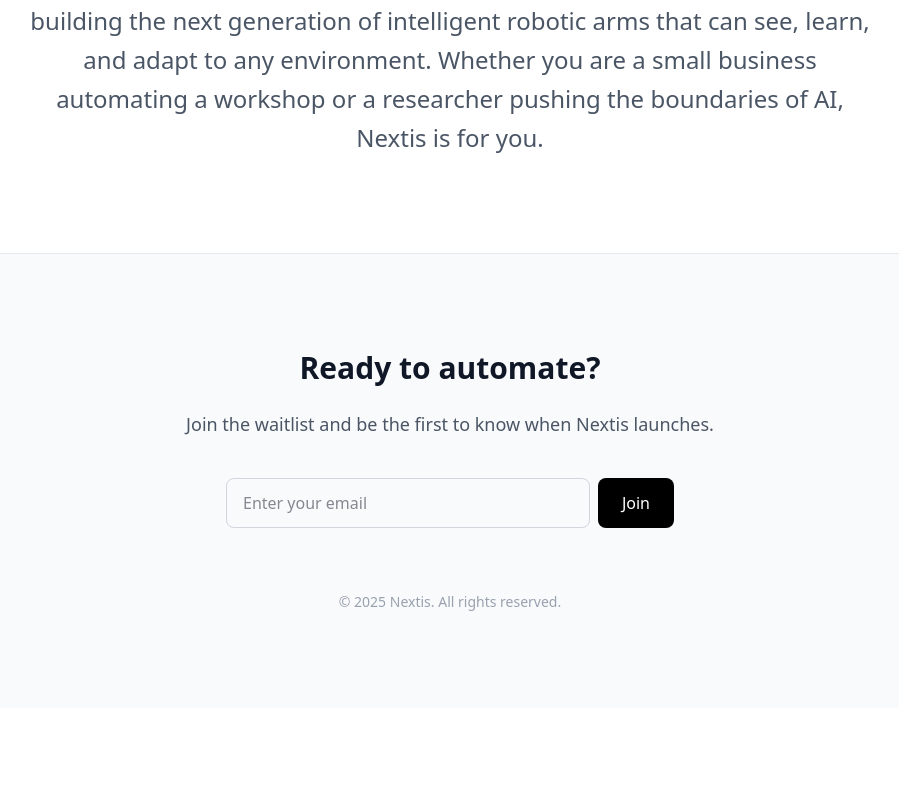
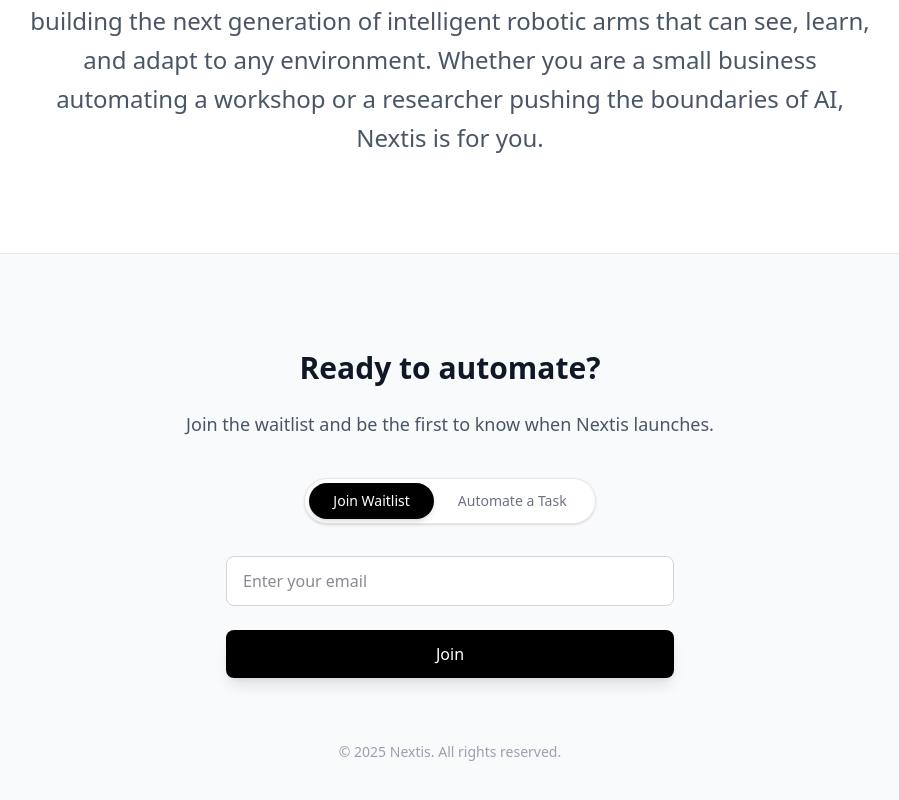
Before and after one commit to FLASH-73/website_nextis, a Next.js app: page / in a window 1280 px wide. Shown: the part 1002-1802 px from the top of the page, without its empty margins (190-1089 px from the left). Before the commit the page ends 1710 px from the top, so only its background shows below. Built offline with nearby package versions, Linux system fonts and the light colour scheme.

Commit message:
changes to waitlist and interaction box

```diff
--- a/app/api/waitlist/route.js
+++ b/app/api/waitlist/route.js
@@ -5,7 +5,7 @@
 
 export async function POST(request) {
     try {
-        const { email } = await request.json();
+        const { email, taskDescription, videoLink } = await request.json();
 
         if (!email) {
             return NextResponse.json({ error: 'Email is required' }, { status: 400 });
@@ -13,18 +13,29 @@
 
         // If API key is not set, just log it (for dev/demo purposes)
         if (!process.env.RESEND_API_KEY) {
-            console.log('Waitlist Signup (Simulated):', email);
+            console.log('Waitlist Signup (Simulated):', { email, taskDescription, videoLink });
             return NextResponse.json({ success: true, message: 'Simulated signup successful' });
         }
 
-        // Send email to the site owner (using the Verified Domain "onboarding@resend.dev" for testing if no domain set)
-        // In production, user should set up their own domain in Resend
-        // 1. Send notification to developer
+        // Send email to the site owner
+        let htmlContent = `<p>New user joined the waitlist: <strong>${email}</strong></p>`;
+
+        if (taskDescription) {
+            htmlContent += `
+                <h3>Automation Request</h3>
+                <p><strong>Task Description:</strong><br/>${taskDescription.replace(/\n/g, '<br/>')}</p>
+            `;
+        }
+
+        if (videoLink) {
+            htmlContent += `<p><strong>Video Link:</strong> <a href="${videoLink}">${videoLink}</a></p>`;
+        }
+
         await resend.emails.send({
             from: 'onboarding@resend.dev',
             to: 'robedela1@gmail.com',
-            subject: 'New Waitlist Signup',
-            html: `<p>New user joined the waitlist: <strong>${email}</strong></p>`
+            subject: taskDescription ? 'New Automation Request' : 'New Waitlist Signup',
+            html: htmlContent
         });
 
         // 2. Add to Resend Audience (Collection List)
--- a/components/Contact.js
+++ b/components/Contact.js
@@ -1,9 +1,12 @@
 "use client";
 
 import { useLanguage } from "@/contexts/LanguageContext";
+import { useState } from "react";
+import { motion, AnimatePresence } from "framer-motion";
 
 export default function Contact() {
     const { t } = useLanguage();
+    const [mode, setMode] = useState("waitlist"); // 'waitlist' or 'automate'
 
     return (
         <section className="py-24 bg-gray-50 border-t border-gray-200">
@@ -13,30 +16,56 @@
                     {t.contact.subtitle}
                 </p>
 
+                <div className="flex justify-center mb-8">
+                    <div className="bg-white p-1 rounded-full border border-gray-200 inline-flex shadow-sm">
+                        <button
+                            onClick={() => setMode("waitlist")}
+                            className={`px-6 py-2 rounded-full text-sm font-medium transition-all ${mode === "waitlist" ? "bg-black text-white shadow-md" : "text-gray-500 hover:text-gray-900"
+                                }`}
+                        >
+                            {t.contact.waitlistTab}
+                        </button>
+                        <button
+                            onClick={() => setMode("automate")}
+                            className={`px-6 py-2 rounded-full text-sm font-medium transition-all ${mode === "automate" ? "bg-black text-white shadow-md" : "text-gray-500 hover:text-gray-900"
+                                }`}
+                        >
+                            {t.contact.automateTab}
+                        </button>
+                    </div>
+                </div>
+
                 <form
-                    className="max-w-md mx-auto flex gap-2"
+                    className="max-w-md mx-auto flex flex-col gap-4"
                     onSubmit={async (e) => {
                         e.preventDefault();
                         const email = e.target.email.value;
-                        const button = e.target.querySelector('button');
+                        const button = e.target.querySelector('button[type="submit"]');
                         const originalText = button.innerText;
 
+                        const body = { email };
+                        if (mode === "automate") {
+                            body.taskDescription = e.target.taskDescription?.value;
+                            body.videoLink = e.target.videoLink?.value;
+                        }
+
                         try {
-                            button.innerText = "Joining...";
+                            button.innerText = "Processing...";
                             const res = await fetch('/api/waitlist', {
                                 method: 'POST',
                                 headers: { 'Content-Type': 'application/json' },
-                                body: JSON.stringify({ email })
+                                body: JSON.stringify(body)
                             });
                             if (res.ok) {
                                 alert("Thanks! We'll be in touch.");
                                 e.target.reset();
+                                setMode("waitlist"); // Reset to default
                             } else {
                                 alert("Something went wrong.");
                             }
                         } catch (err) {
                             console.error(err);
-                            alert("Error joining waitlist");
+                            alert("Error processing request");
                         } finally {
                             button.innerText = originalText;
                         }
@@ -47,10 +76,36 @@
                         name="email"
                         required
                         placeholder={t.contact.emailPlaceholder}
-                        className="flex-1 px-4 py-3 rounded-lg border border-gray-300 focus:outline-none focus:ring-2 focus:ring-blue-500 focus:border-transparent transition-all"
+                        className="w-full px-4 py-3 rounded-lg border border-gray-300 focus:outline-none focus:ring-2 focus:ring-gray-900 focus:border-transparent transition-all bg-white"
                     />
-                    <button type="submit" className="px-6 py-3 bg-black text-white rounded-lg font-medium hover:bg-gray-800 transition-colors">
-                        {t.contact.join}
+
+                    <AnimatePresence mode="popLayout">
+                        {mode === "automate" && (
+                            <motion.div
+                                initial={{ opacity: 0, height: 0 }}
+                                animate={{ opacity: 1, height: "auto" }}
+                                exit={{ opacity: 0, height: 0 }}
+                                className="flex flex-col gap-4 overflow-hidden"
+                            >
+                                <textarea
+                                    name="taskDescription"
+                                    required
+                                    rows={4}
+                                    placeholder={t.contact.taskDescPlaceholder}
+                                    className="w-full px-4 py-3 rounded-lg border border-gray-300 focus:outline-none focus:ring-2 focus:ring-gray-900 focus:border-transparent transition-all bg-white resize-none"
+                                />
+                                <input
+                                    type="url"
+                                    name="videoLink"
+                                    placeholder={t.contact.videoLinkPlaceholder}
+                                    className="w-full px-4 py-3 rounded-lg border border-gray-300 focus:outline-none focus:ring-2 focus:ring-gray-900 focus:border-transparent transition-all bg-white"
+                                />
+                            </motion.div>
+                        )}
+                    </AnimatePresence>
+
+                    <button type="submit" className="w-full px-6 py-3 bg-black text-white rounded-lg font-medium hover:bg-gray-800 transition-colors shadow-lg mt-2">
+                        {mode === "waitlist" ? t.contact.join : t.contact.submitAutomate}
                     </button>
                 </form>
 
--- a/components/Hero.js
+++ b/components/Hero.js
@@ -23,7 +23,7 @@
                 transition={{ duration: 0.8, ease: "easeOut" }}
                 className="max-w-4xl mx-auto"
             >
-                <h1 id="nextis-title" className="font-sans font-light tracking-tighter leading-none text-gray-900 mb-6" style={{ fontSize: 'clamp(3rem, 2.5vw, 6rem)' }}>
+                <h1 id="nextis-title" className="inline-block font-sans font-light tracking-tighter leading-none text-gray-900 mb-6" style={{ fontSize: 'clamp(3rem, 2.5vw, 6rem)' }}>
                     Nextis
                 </h1>
                 <p className="text-gray-600 font-light mb-10 max-w-2xl mx-auto leading-relaxed" style={{ fontSize: 'clamp(1rem, 0.7vw, 1.5rem)' }}>
--- a/components/ReactiveBackground.js
+++ b/components/ReactiveBackground.js
@@ -106,6 +106,7 @@
           const lungExpansion = lungBreath * (150 * screenScale);
 
           // Increased Spotlight Size
+          // Increased to 1600 for wider visibility ("larger dot space")
           const fadeRadius = (1000 * screenScale) + shapeMod + radiusBreath + lungExpansion;
           const cullRadius = fadeRadius + 100;
 
--- a/utils/translations.js
+++ b/utils/translations.js
@@ -16,6 +16,11 @@
             subtitle: "Join the waitlist and be the first to know when Nextis launches.",
             emailPlaceholder: "Enter your email",
             join: "Join",
+            waitlistTab: "Join Waitlist",
+            automateTab: "Automate a Task",
+            taskDescPlaceholder: "Describe the task you want to automate",
+            videoLinkPlaceholder: "Video link (YouTube, Drive, etc.) - optional",
+            submitAutomate: "Request Automation",
         },
         robot: {
             dof: "Degrees of Freedom",
@@ -47,6 +52,11 @@
             subtitle: "Treten Sie der Warteliste bei und erfahren Sie als Erster, wenn Nextis startet.",
             emailPlaceholder: "Geben Sie Ihre E-Mail ein",
             join: "Beitreten",
+            waitlistTab: "Warteliste beitreten",
+            automateTab: "Aufgabe automatisieren",
+            taskDescPlaceholder: "Beschreiben Sie die Aufgabe, die Sie automatisieren möchten",
+            videoLinkPlaceholder: "Video-Link (YouTube, Drive, etc.) - optional",
+            submitAutomate: "Automatisierung anfragen",
         },
         robot: {
             dof: "Freiheitsgrade",
```
